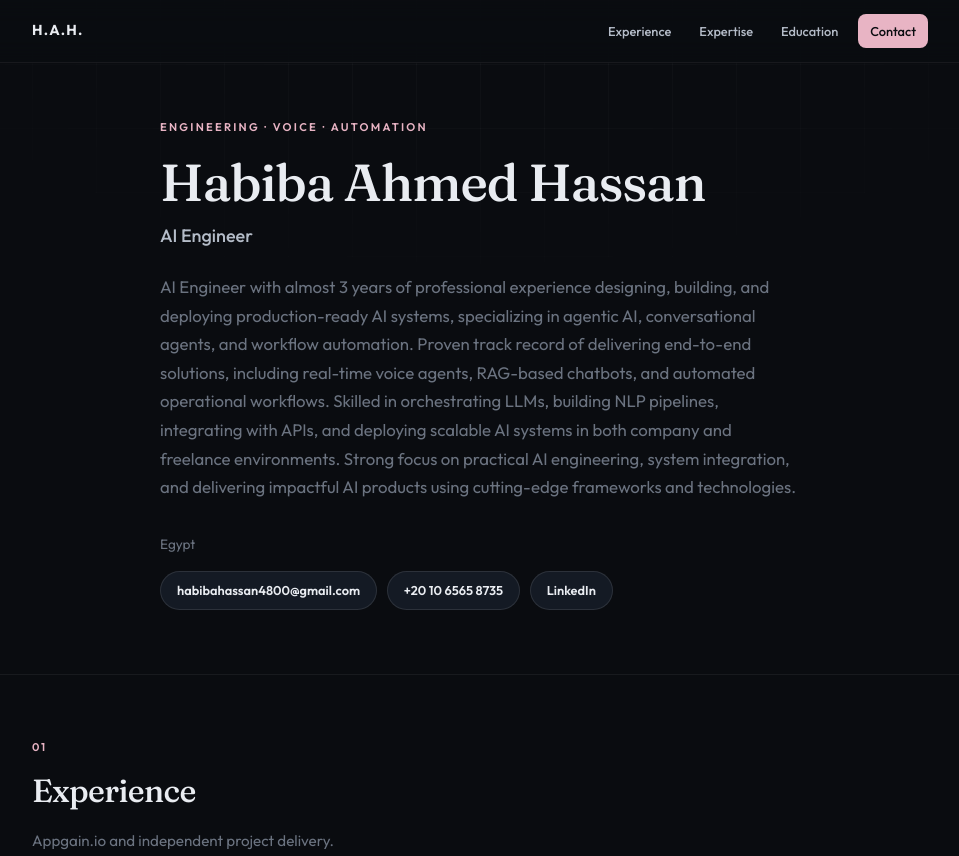
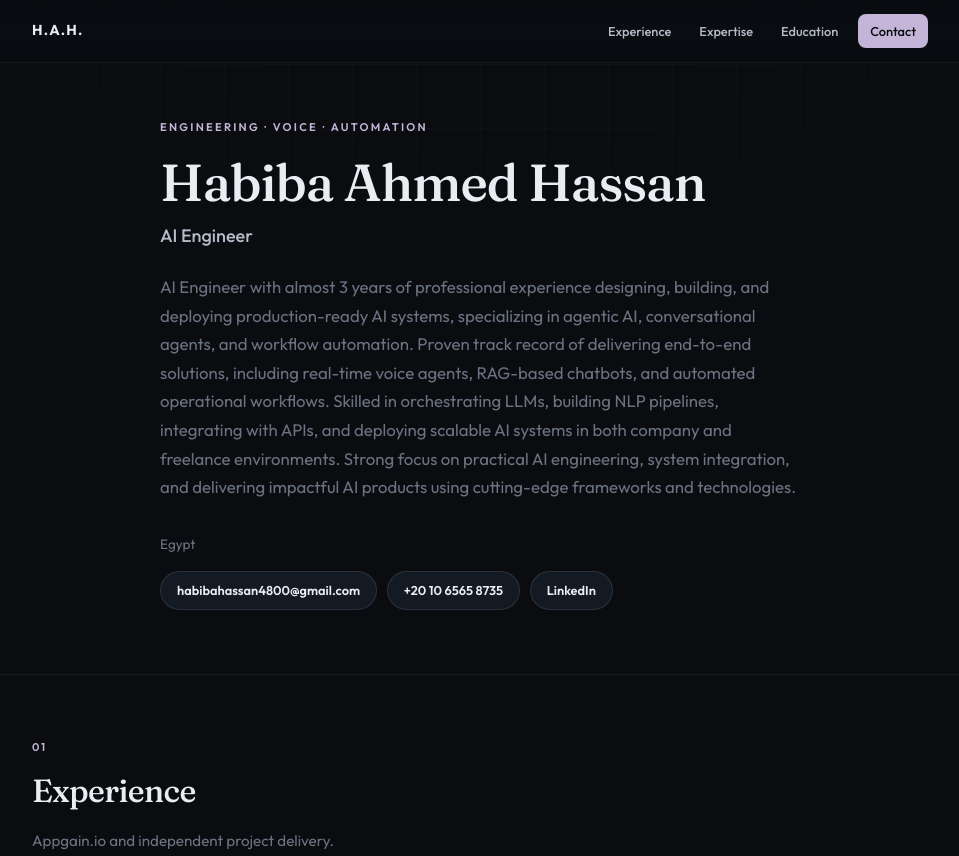
Before and after one commit to Habiba480/Habiba-s-portfolio-, a plain HTML site: page index.html in a window 1280 px wide. Shown: the top 856 px of the page, without its empty margins (160-1119 px from the left). Drawn offline with Linux system fonts and the light colour scheme.

Commit message:
Accent: cool light lavender

```diff
--- a/styles.css
+++ b/styles.css
@@ -9,9 +9,10 @@
   --muted: #6b7380;
   --line: rgba(255, 255, 255, 0.06);
   --line-strong: rgba(255, 255, 255, 0.1);
-  --accent: #e8b4c4;
-  --accent-dim: rgba(232, 180, 196, 0.2);
-  --accent-glow: rgba(232, 180, 196, 0.16);
+  /* Light cool lavender (blue-violet tint) */
+  --accent: #c4b5d8;
+  --accent-dim: rgba(196, 181, 216, 0.22);
+  --accent-glow: rgba(196, 181, 216, 0.18);
   --radius: 14px;
   --radius-sm: 8px;
   --font: "Outfit", system-ui, sans-serif;
@@ -252,7 +253,7 @@ body {
 }
 
 .section-alt {
-  background: linear-gradient(180deg, transparent 0%, rgba(232, 180, 196, 0.05) 50%, transparent 100%);
+  background: linear-gradient(180deg, transparent 0%, rgba(196, 181, 216, 0.06) 50%, transparent 100%);
   border-block: 1px solid var(--line);
 }
 
@@ -491,7 +492,7 @@ body {
 }
 
 .project-card:hover {
-  border-color: rgba(232, 180, 196, 0.45);
+  border-color: rgba(196, 181, 216, 0.42);
   box-shadow: 0 20px 40px rgba(0, 0, 0, 0.25);
   transform: translateY(-2px);
 }
```
